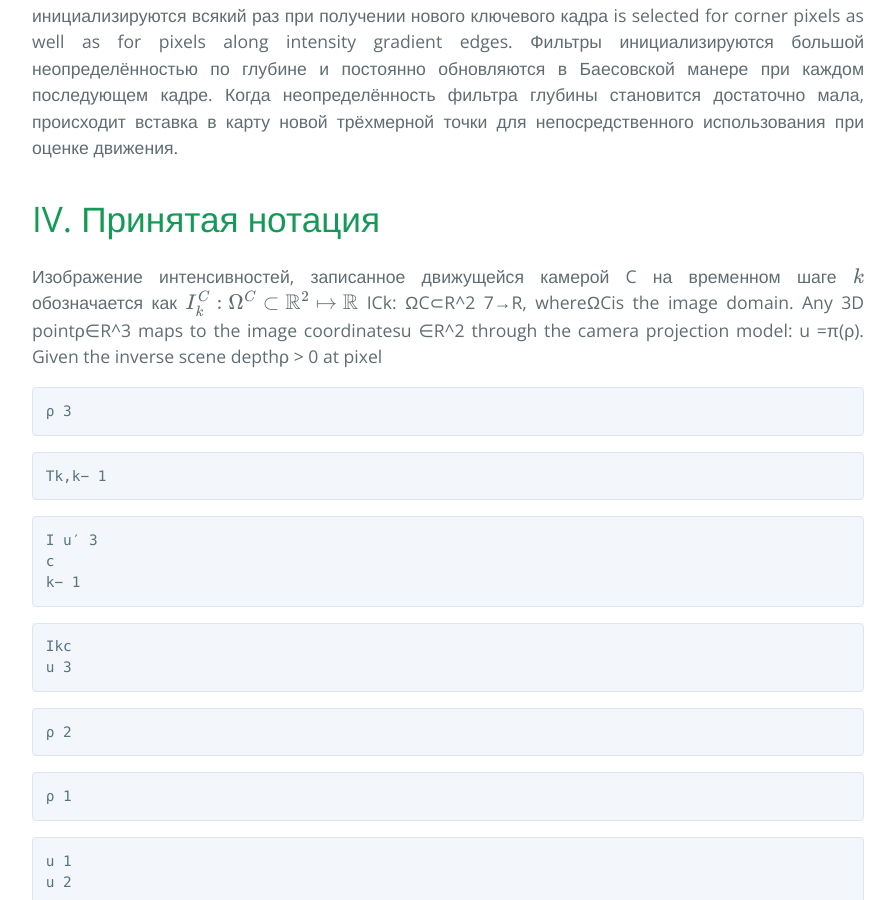
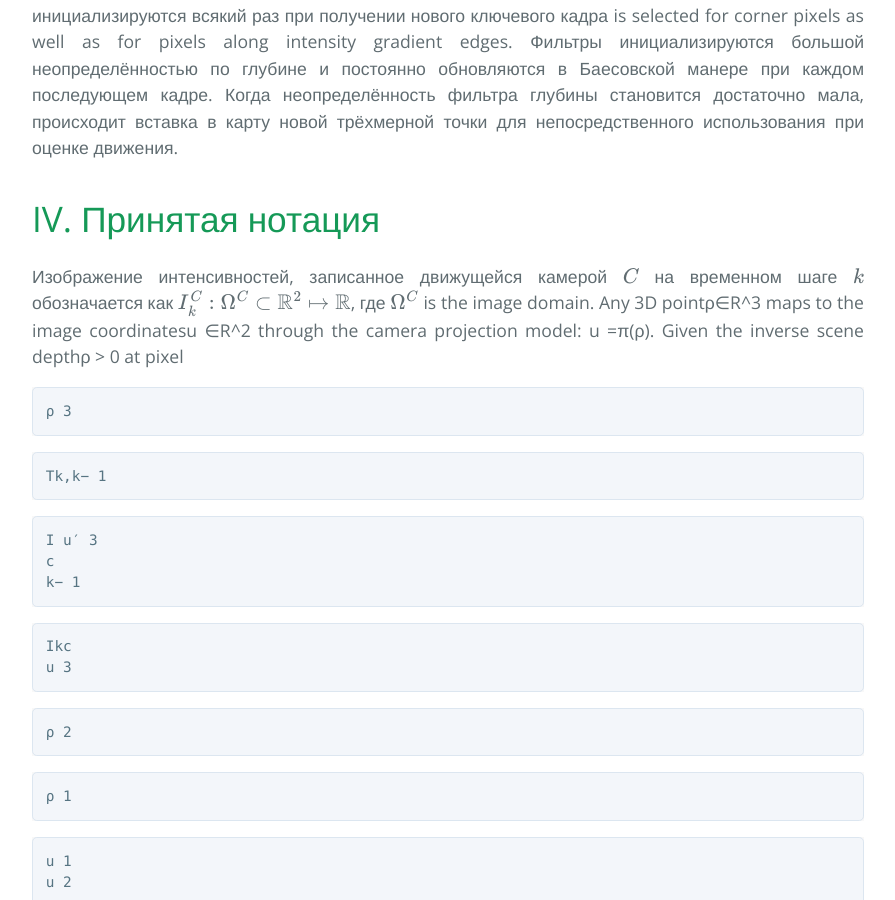
Before and after one commit to i-v-s/slam, a Jekyll site: the page built from svo2.md, in a window 1280 px wide and 900 px high, scrolled down 6012 px. Shown: the whole window, without its empty margins (192-1087 px from the left). Built offline with Jekyll 4.4.1, drawn with Linux system fonts in a browser that asks for light colours; our own code applies the rules of GitHub Pages for plain Markdown files; formulas are drawn with MathJax 3.

Commit message:
Обновлено svo2.md

```diff
--- a/svo2.md
+++ b/svo2.md
@@ -246,8 +246,8 @@ along intensity gradient edges. Фильтры инициализируются
 для непосредственного использования при оценке движения.
 
 # IV. Принятая нотация
-Изображение интенсивностей, записанное движущейся камерой C на
-временном шаге $$k$$ обозначается как $$I_{k}^{C}: \Omega^{C} \subset \mathbb{R}^{2} \mapsto \mathbb{R}$$ ICk: ΩC⊂R^2 7→R, whereΩCis
+Изображение интенсивностей, записанное движущейся камерой $$C$$ на
+временном шаге $$k$$ обозначается как $$I_{k}^{C}: \Omega^{C} \subset \mathbb{R}^{2} \mapsto \mathbb{R}$$, где $$\Omega^{C}$$ is
 the image domain. Any 3D pointρ∈R^3 maps to the image
 coordinatesu ∈R^2 through the camera projection model:
 u =π(ρ). Given the inverse scene depthρ > 0 at pixel
```
